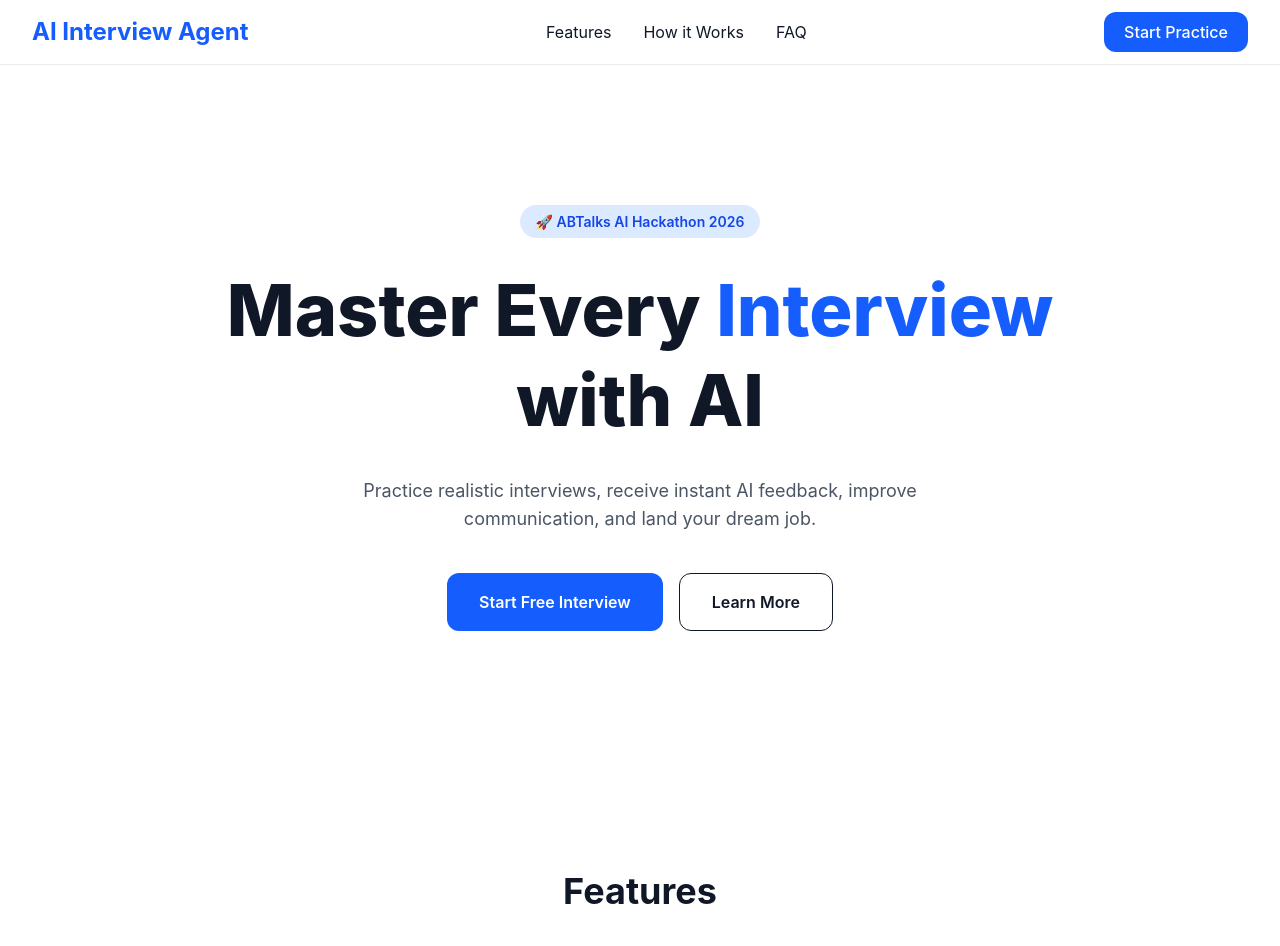
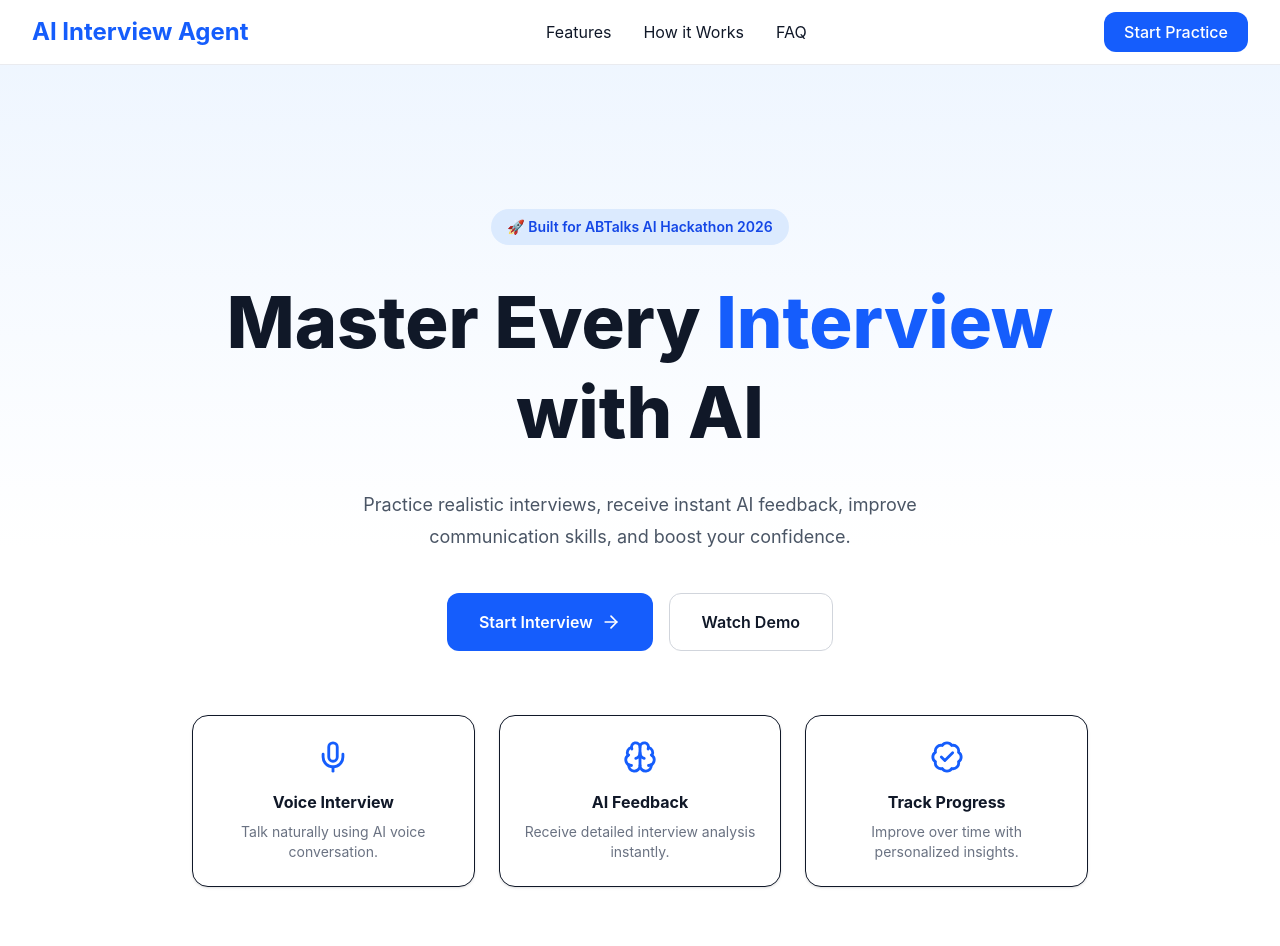
Before and after one commit to Codedbyriyad/AI-Interview-Agent, a React app in the folder frontend/: page / in a window 1280 px wide. Shown: the top 946 px of the page. Built offline with nearby package versions, Linux system fonts and the light colour scheme; the HTML template or start-up script is replaced by a standard one.

Commit message:
Create reusable UI foundation components

```diff
--- a/frontend/src/components/landing/Hero.jsx
+++ b/frontend/src/components/landing/Hero.jsx
@@ -1,9 +1,16 @@
 import { motion } from "framer-motion";
+import {
+  Mic,
+  Brain,
+  BadgeCheck,
+  ArrowRight,
+} from "lucide-react";
+
 import Container from "../common/Container";
 
 function Hero() {
   return (
-    <section className="relative overflow-hidden py-24 lg:py-36">
+    <section className="relative overflow-hidden bg-gradient-to-b from-blue-50 via-white to-white py-24 lg:py-36">
       <Container>
         <motion.div
           initial={{ opacity: 0, y: 40 }}
@@ -11,29 +18,56 @@ function Hero() {
           transition={{ duration: 0.7 }}
           className="mx-auto max-w-4xl text-center"
         >
-          <span className="rounded-full bg-blue-100 px-4 py-2 text-sm font-semibold text-blue-700">
-            🚀 ABTalks AI Hackathon 2026
+          <span className="inline-flex items-center rounded-full bg-blue-100 px-4 py-2 text-sm font-semibold text-blue-700">
+            🚀 Built for ABTalks AI Hackathon 2026
           </span>
 
-          <h1 className="mt-8 text-5xl font-extrabold leading-tight lg:text-7xl">
+          <h1 className="mt-8 text-5xl font-extrabold leading-tight text-gray-900 lg:text-7xl">
             Master Every
             <span className="text-blue-600"> Interview </span>
             with AI
           </h1>
 
-          <p className="mx-auto mt-8 max-w-2xl text-lg text-gray-600">
+          <p className="mx-auto mt-8 max-w-2xl text-lg leading-8 text-gray-600">
             Practice realistic interviews, receive instant AI feedback,
-            improve communication, and land your dream job.
+            improve communication skills, and boost your confidence.
           </p>
 
           <div className="mt-10 flex flex-col justify-center gap-4 sm:flex-row">
-            <button className="rounded-xl bg-blue-600 px-8 py-4 font-semibold text-white hover:bg-blue-700">
-              Start Free Interview
+            <button className="flex items-center justify-center gap-2 rounded-xl bg-blue-600 px-8 py-4 font-semibold text-white transition hover:bg-blue-700">
+              Start Interview
+              <ArrowRight size={20} />
             </button>
 
-            <button className="rounded-xl border px-8 py-4 font-semibold hover:bg-gray-100">
-              Learn More
+            <button className="rounded-xl border border-gray-300 px-8 py-4 font-semibold transition hover:bg-gray-100">
+              Watch Demo
             </button>
+          </div>
+
+          <div className="mt-16 grid gap-6 md:grid-cols-3">
+            <div className="rounded-2xl border bg-white p-6 shadow-sm">
+              <Mic className="mx-auto mb-4 text-blue-600" size={34} />
+              <h3 className="font-bold">Voice Interview</h3>
+              <p className="mt-2 text-sm text-gray-500">
+                Talk naturally using AI voice conversation.
+              </p>
+            </div>
+
+            <div className="rounded-2xl border bg-white p-6 shadow-sm">
+              <Brain className="mx-auto mb-4 text-blue-600" size={34} />
+              <h3 className="font-bold">AI Feedback</h3>
+              <p className="mt-2 text-sm text-gray-500">
+                Receive detailed interview analysis instantly.
+              </p>
+            </div>
+
+            <div className="rounded-2xl border bg-white p-6 shadow-sm">
+              <BadgeCheck className="mx-auto mb-4 text-blue-600" size={34} />
+              <h3 className="font-bold">Track Progress</h3>
+              <p className="mt-2 text-sm text-gray-500">
+                Improve over time with personalized insights.
+              </p>
+            </div>
           </div>
         </motion.div>
       </Container>
--- /dev/null
+++ b/frontend/src/components/ui/Button.jsx
@@ -0,0 +1,26 @@
+function Button({
+  children,
+  onClick,
+  variant = "primary",
+  type = "button",
+}) {
+  const styles = {
+    primary:
+      "rounded-xl bg-blue-600 px-6 py-3 font-semibold text-white transition hover:bg-blue-700",
+
+    secondary:
+      "rounded-xl border border-gray-300 px-6 py-3 font-semibold hover:bg-gray-100",
+  };
+
+  return (
+    <button
+      type={type}
+      onClick={onClick}
+      className={styles[variant]}
+    >
+      {children}
+    </button>
+  );
+}
+
+export default Button;
--- /dev/null
+++ b/frontend/src/components/ui/Card.jsx
@@ -0,0 +1,9 @@
+function Card({ children }) {
+  return (
+    <div className="rounded-2xl border bg-white p-6 shadow-sm transition hover:shadow-lg">
+      {children}
+    </div>
+  );
+}
+
+export default Card;
--- /dev/null
+++ b/frontend/src/components/ui/SectionTitle.jsx
@@ -0,0 +1,18 @@
+function SectionTitle({
+  title,
+  subtitle,
+}) {
+  return (
+    <div className="mx-auto mb-16 max-w-2xl text-center">
+      <h2 className="text-4xl font-bold">
+        {title}
+      </h2>
+
+      <p className="mt-4 text-gray-500">
+        {subtitle}
+      </p>
+    </div>
+  );
+}
+
+export default SectionTitle;
--- /dev/null
+++ b/frontend/src/constants/theme.js
@@ -0,0 +1,8 @@
+export const COLORS = {
+  primary: "blue",
+};
+
+export const APP = {
+  name: "AI Interview Agent",
+  slogan: "Master Every Interview with AI",
+};
```
